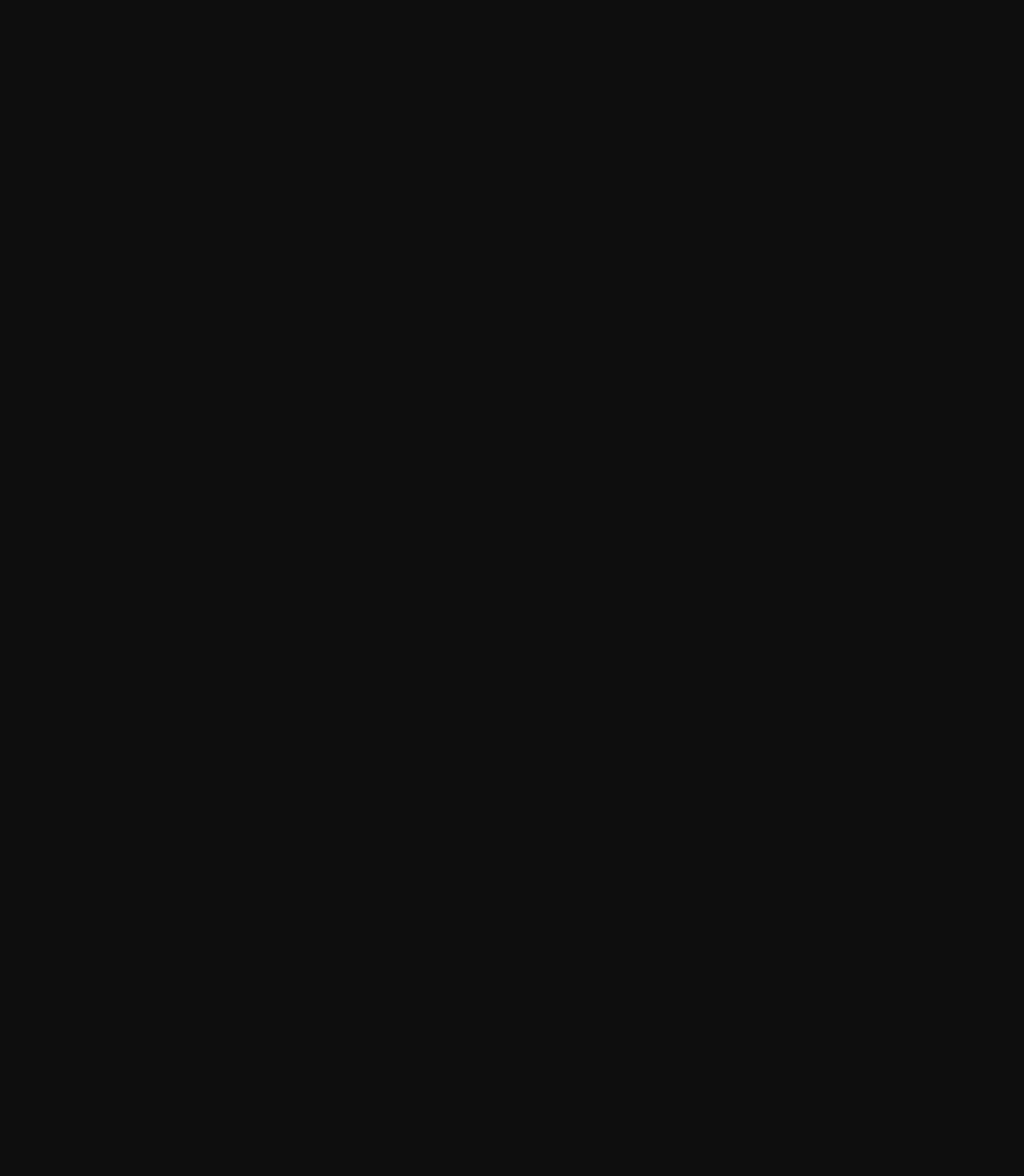
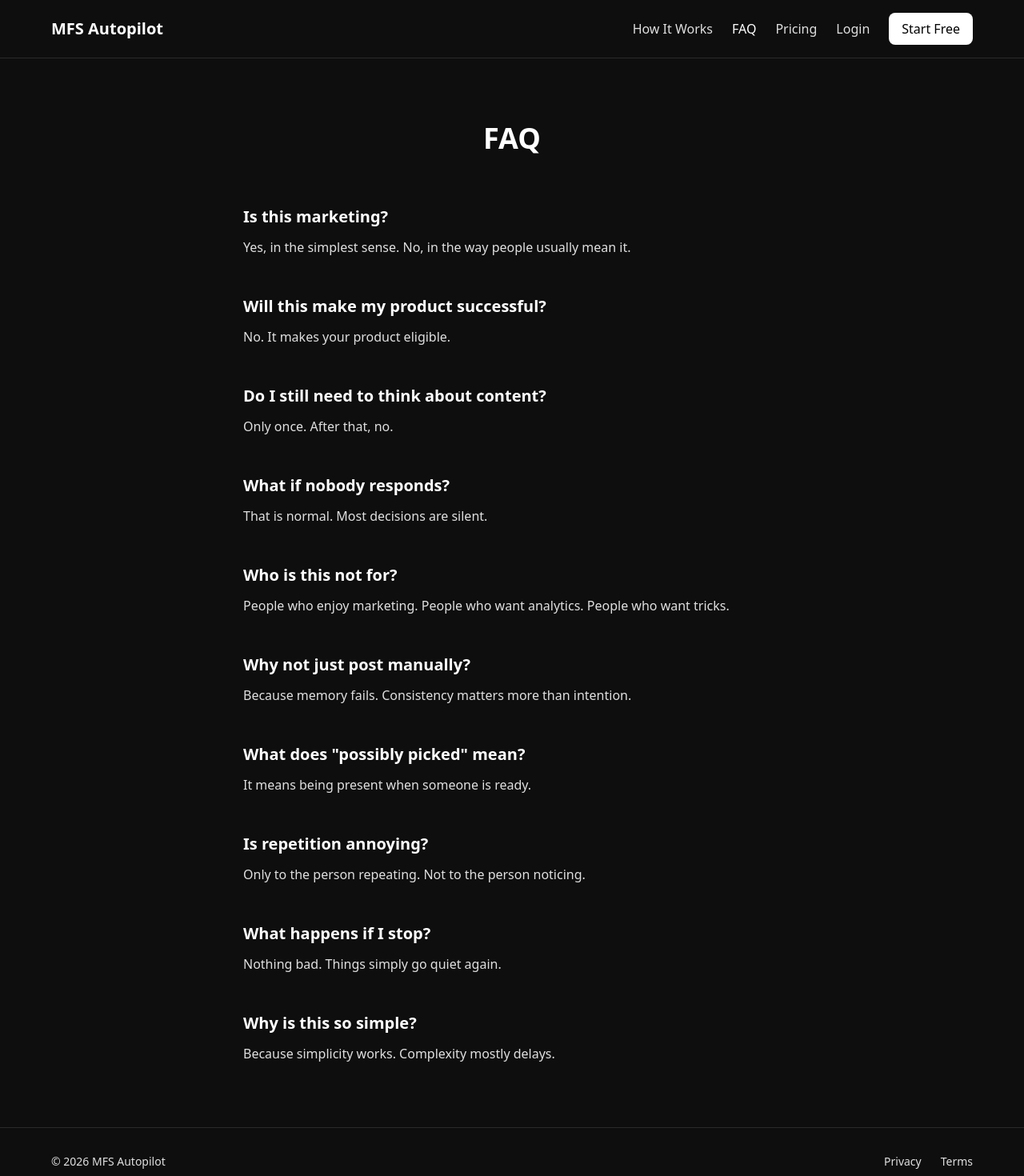
Before and after one commit to Eddiebm/MFS-Autopilot, a React (Vite) app: page /faq in a window 1280 px wide. Before the commit this address had no page. Shown: the top 1470 px of the page at 80% size. Before the commit the page ends 800 px from the top, so only its background shows below. Built offline with nearby package versions, Linux system fonts and the light colour scheme.

Commit message:
Add FAQ page, book link, and copy refinements

```diff
--- a/src/App.tsx
+++ b/src/App.tsx
@@ -12,6 +12,7 @@
 import { PostGenerator } from './pages/PostGenerator';
 import { Capture } from './pages/Capture';
 import { HowItWorks } from './pages/HowItWorks';
+import { FAQ } from './pages/FAQ';
 
 function ProtectedRoute({ children }: { children: React.ReactNode }) {
   const { user, loading } = useAuth();
@@ -59,6 +60,7 @@
           <Route path="/signup" element={<PublicRoute><Signup /></PublicRoute>} />
           <Route path="/pricing" element={<Pricing />} />
           <Route path="/how-it-works" element={<HowItWorks />} />
+          <Route path="/faq" element={<FAQ />} />
           <Route path="/capture" element={<Capture />} />
           <Route path="/onboarding" element={<ProtectedRoute><Onboarding /></ProtectedRoute>} />
           <Route path="/dashboard" element={<ProtectedRoute><Dashboard /></ProtectedRoute>} />
--- /dev/null
+++ b/src/pages/FAQ.tsx
@@ -0,0 +1,60 @@
+import { Link } from 'react-router-dom';
+
+const faqs = [
+  { q: 'Is this marketing?', a: 'Yes, in the simplest sense. No, in the way people usually mean it.' },
+  { q: 'Will this make my product successful?', a: 'No. It makes your product eligible.' },
+  { q: 'Do I still need to think about content?', a: 'Only once. After that, no.' },
+  { q: 'What if nobody responds?', a: 'That is normal. Most decisions are silent.' },
+  { q: 'Who is this not for?', a: 'People who enjoy marketing. People who want analytics. People who want tricks.' },
+  { q: 'Why not just post manually?', a: 'Because memory fails. Consistency matters more than intention.' },
+  { q: 'What does "possibly picked" mean?', a: 'It means being present when someone is ready.' },
+  { q: 'Is repetition annoying?', a: 'Only to the person repeating. Not to the person noticing.' },
+  { q: 'What happens if I stop?', a: 'Nothing bad. Things simply go quiet again.' },
+  { q: 'Why is this so simple?', a: 'Because simplicity works. Complexity mostly delays.' },
+];
+
+export function FAQ() {
+  return (
+    <div className="min-h-screen bg-[#0e0e0e]">
+      <nav className="border-b border-[#2a2a2a] px-6 py-4">
+        <div className="max-w-6xl mx-auto flex items-center justify-between">
+          <Link to="/" className="text-xl font-bold text-white">MFS Autopilot</Link>
+          <div className="flex items-center gap-6">
+            <Link to="/how-it-works" className="text-[#e0e0e0] hover:text-white transition-colors">How It Works</Link>
+            <Link to="/faq" className="text-white font-medium">FAQ</Link>
+            <Link to="/pricing" className="text-[#e0e0e0] hover:text-white transition-colors">Pricing</Link>
+            <Link to="/login" className="text-[#e0e0e0] hover:text-white transition-colors">Login</Link>
+            <Link to="/signup" className="px-4 py-2 bg-white text-black font-medium rounded-lg hover:bg-gray-200 transition-colors">
+              Start Free
+            </Link>
+          </div>
+        </div>
+      </nav>
+
+      <section className="px-6 py-20">
+        <div className="max-w-2xl mx-auto">
+          <h1 className="text-4xl font-bold text-white mb-16 text-center">FAQ</h1>
+
+          <div className="space-y-12">
+            {faqs.map(({ q, a }) => (
+              <div key={q}>
+                <h2 className="text-xl font-semibold text-white mb-3">{q}</h2>
+                <p className="text-[#e0e0e0]">{a}</p>
+              </div>
+            ))}
+          </div>
+        </div>
+      </section>
+
+      <footer className="px-6 py-8 border-t border-[#2a2a2a]">
+        <div className="max-w-6xl mx-auto flex items-center justify-between text-[#e0e0e0] text-sm">
+          <span>&copy; 2026 MFS Autopilot</span>
+          <div className="flex gap-6">
+            <a href="#" className="hover:text-white">Privacy</a>
+            <a href="#" className="hover:text-white">Terms</a>
+          </div>
+        </div>
+      </footer>
+    </div>
+  );
+}
--- a/src/pages/HowItWorks.tsx
+++ b/src/pages/HowItWorks.tsx
@@ -45,6 +45,7 @@
           <Link to="/" className="text-xl font-bold text-white">MFS Autopilot</Link>
           <div className="flex items-center gap-6">
             <Link to="/how-it-works" className="text-white font-medium">How It Works</Link>
+            <Link to="/faq" className="text-[#e0e0e0] hover:text-white transition-colors">FAQ</Link>
             <Link to="/pricing" className="text-[#e0e0e0] hover:text-white transition-colors">Pricing</Link>
             <Link to="/login" className="text-[#e0e0e0] hover:text-white transition-colors">Login</Link>
             <Link to="/signup" className="px-4 py-2 bg-white text-black font-medium rounded-lg hover:bg-gray-200 transition-colors">
--- a/src/pages/Landing.tsx
+++ b/src/pages/Landing.tsx
@@ -29,6 +29,7 @@
           <div className="flex items-center gap-6">
             <Link to="/how-it-works" className="text-[#e0e0e0] hover:text-white transition-colors">How It Works</Link>
             <a href="#what-it-handles" className="text-[#e0e0e0] hover:text-white transition-colors">What It Handles</a>
+            <Link to="/faq" className="text-[#e0e0e0] hover:text-white transition-colors">FAQ</Link>
             <Link to="/pricing" className="text-[#e0e0e0] hover:text-white transition-colors">Pricing</Link>
             <Link to="/login" className="text-[#e0e0e0] hover:text-white transition-colors">Login</Link>
             <Link to="/signup" className="px-4 py-2 bg-white text-black font-medium rounded-lg hover:bg-gray-200 transition-colors">
@@ -128,6 +129,15 @@
         </p>
       </section>
 
+      {/* Quiet link */}
+      <section className="px-6 py-8">
+        <p className="text-center">
+          <a href="https://7xilv31vak25.space.minimax.io" className="text-[#666] text-sm hover:underline" aria-label="A very small book about not disappearing">
+            How Things Get Noticed
+          </a>
+        </p>
+      </section>
+
       {/* Footer */}
       <footer className="px-6 py-8 border-t border-[#2a2a2a]">
         <div className="max-w-6xl mx-auto flex items-center justify-between text-[#e0e0e0] text-sm">
--- a/src/pages/Pricing.tsx
+++ b/src/pages/Pricing.tsx
@@ -86,6 +86,7 @@
           <Link to="/" className="text-xl font-bold text-white">MFS Autopilot</Link>
           <div className="flex items-center gap-6">
             <Link to="/#features" className="text-[#e0e0e0] hover:text-white transition-colors">Features</Link>
+            <Link to="/faq" className="text-[#e0e0e0] hover:text-white transition-colors">FAQ</Link>
             <Link to="/pricing" className="text-white font-medium">Pricing</Link>
             <Link to="/login" className="text-[#e0e0e0] hover:text-white transition-colors">Login</Link>
             <Link to="/signup" className="px-4 py-2 bg-white text-black font-medium rounded-lg hover:bg-gray-200 transition-colors">
```
